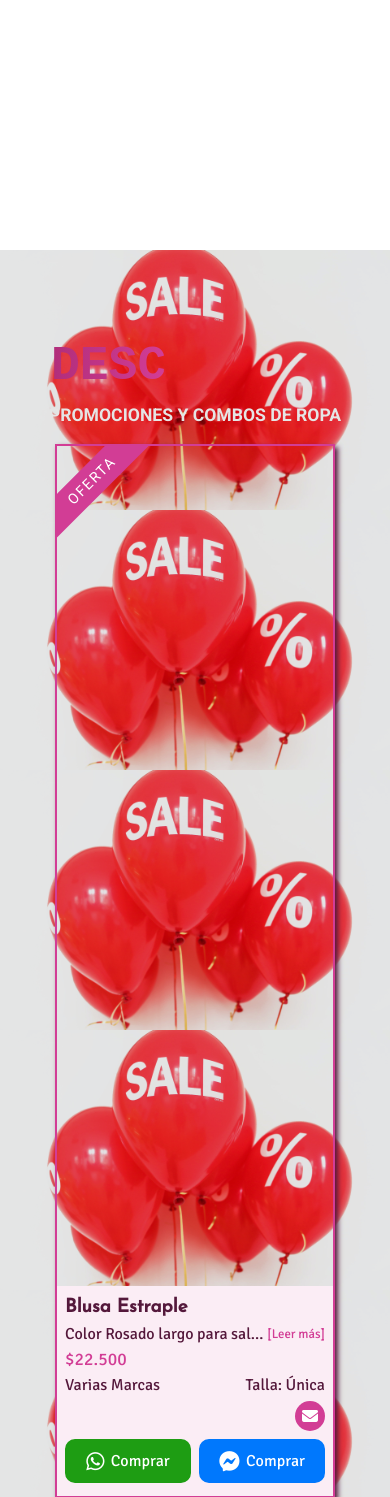
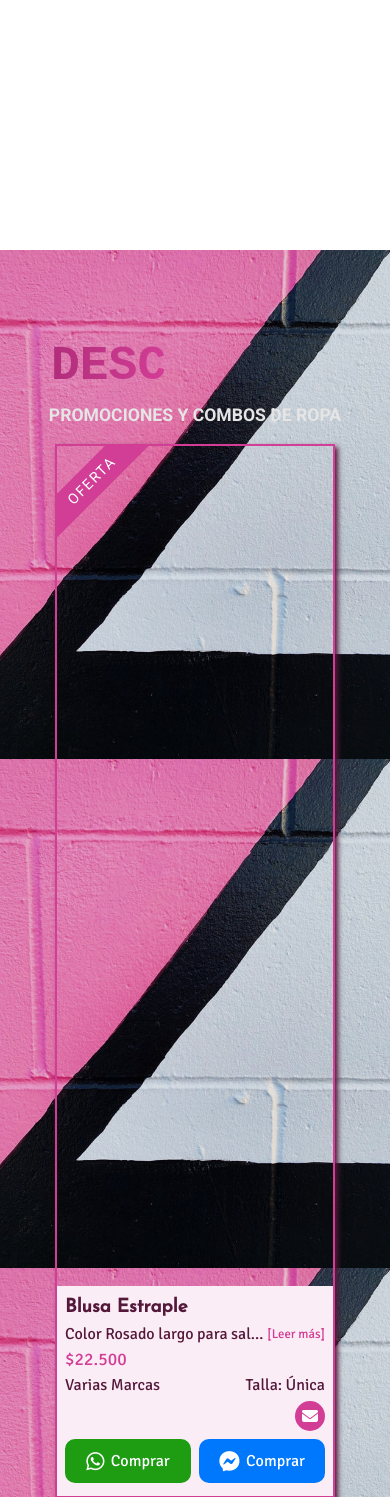
Before and after one commit to leonardochica/saleclosetTest, a PHP site: page /dist/index.html in a window 390 px wide. Shown: the part 1419-2916 px from the top of the page. Run offline with PHP 8.4, Linux system fonts and the light colour scheme; style sheets or scripts are compiled from the project's sources; some libraries are stand-ins or nearby versions.

Commit message:
include ofertas picture

```diff
--- a/dist/css/main.css
+++ b/dist/css/main.css
@@ -851,7 +851,7 @@ body {
   position: relative; }
   @media (max-width: 500px) {
     .section__ofertas {
-      background: url("../images/background.jpg");
+      background: url("../images/backgroundofertasSmall.jpg");
       background-size: contain;
       background-attachment: fixed;
       background-position: top; } }
--- a/scss/main.scss
+++ b/scss/main.scss
@@ -727,7 +727,7 @@ $slideHeightSmartphones: 380px;
     position: relative;
 
     @include for-smartphones {
-      background: url('../images/background.jpg');
+      background: url('../images/backgroundofertasSmall.jpg');
       background-size: contain;
       background-attachment: fixed;
       background-position: top;
```
